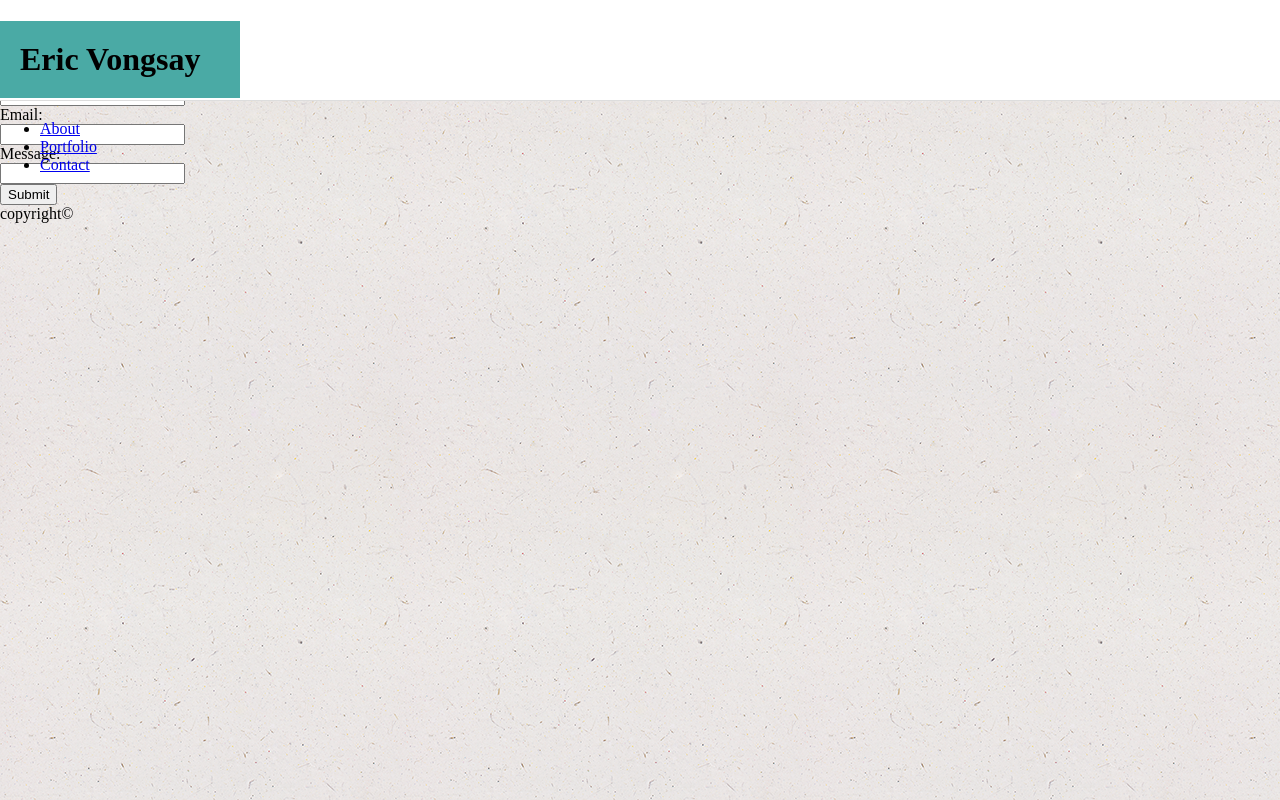
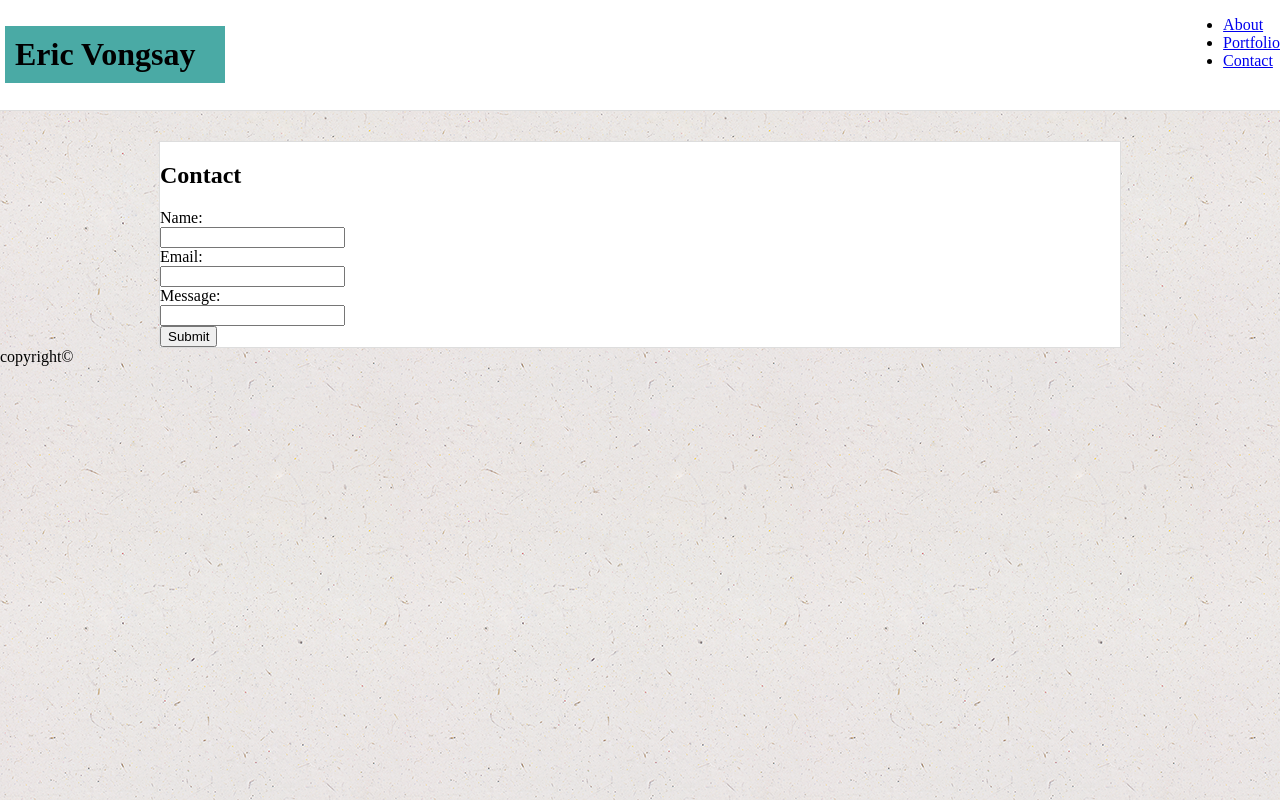
Before and after one commit to EricVongsay/Basic-Portfolio, a plain HTML site: page contact.html in a window 1280 px wide. Drawn offline with Linux system fonts and the light colour scheme.

Commit message:
added classes to portfolio.html and contact.html to match index.html for similar styles

```diff
--- a/assets/css/style.css
+++ b/assets/css/style.css
@@ -4,25 +4,25 @@ body{
 }
 .header{
     background-color: #ffffff;
-    position: fixed;
+    position: static;
     width: 100%;
-    top :0;
-    height: 100px;
+    top:0;
     border-bottom: 1px solid #dddddd;
-
+    padding:5px;
+    margin-bottom: 30px;
 }
 
 .content{
     width:960px;
     background-color:#ffffff;
     border: 1px solid #dddddd;
-    margin: 10px auto;
+    margin: 0 auto;
 
 }
 
 h1{
     background-color: #4aaaa5;
-    padding: 20px;
+    padding: 10px;
     width:200px;
 }
 
@@ -37,9 +37,9 @@ h1{
     width: 200px;
 }
 
-/* .clearfix::after{
+.clearfix::after{
     content:" ";
     clear:both;
     display:block;
 
-} */
+}
--- a/contact.html
+++ b/contact.html
@@ -14,7 +14,7 @@
 
 
             <!--linking to different html pages-->
-                <nav>
+                <nav class="nav">
                     <ul>
                         <li><a href="index.html">About</a></li>
                         <li><a href="./portfolio.html">Portfolio</a></li>
@@ -26,7 +26,7 @@
 
 
         <!--Main Div-->
-        <div>
+        <div class="content clearfix">
             <h2>Contact</h2>
 
             <!--form-->
```
Also changed, not shown: index.html (+1 -1 lines), portfolio.html (+2 -2 lines).
